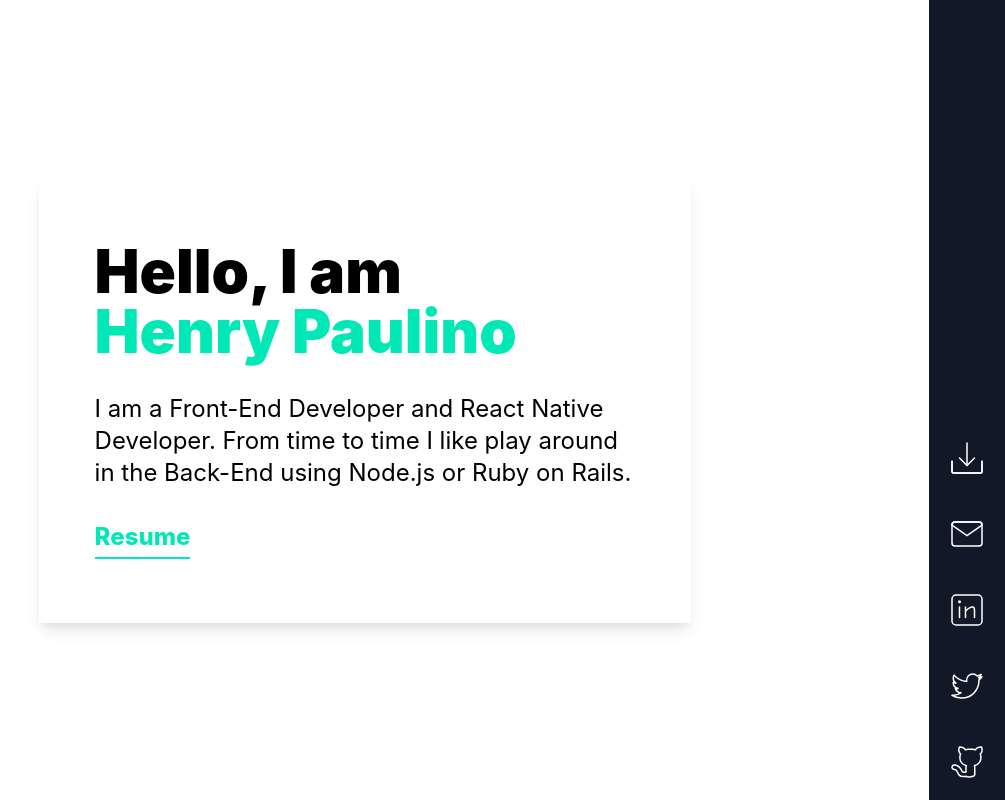
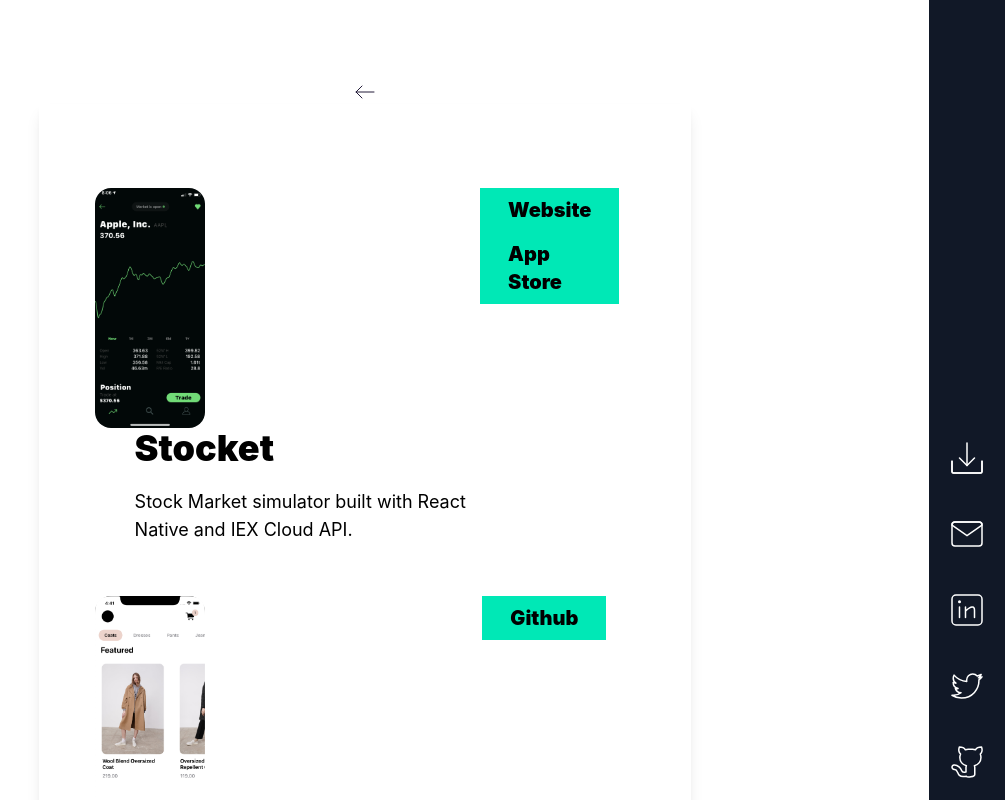
Before and after one commit to corasan/henrypl.com, a React (Create React App) app: page /projects in a window 1280 px wide. Shown: the top 800 px of the page, without its empty margins (275-1280 px from the left). Built offline with nearby package versions, Linux system fonts and the light colour scheme.

Commit message:
add projects page

```diff
--- a/src/App.tsx
+++ b/src/App.tsx
@@ -1,7 +1,6 @@
 import React from 'react'
-import logo from './logo.svg'
 import './App.css'
-import { BrowserRouter as Router, Switch, Route, Link } from 'react-router-dom'
+import { BrowserRouter as Router, Switch, Route } from 'react-router-dom'
 import About from './pages/About'
 import Projects from './pages/Projects'
 import Sidebar from './components/Sidebar'
@@ -9,10 +8,13 @@
 function App() {
   return (
     <Router>
-      <div className="flex min-h-screen justify-center items-center px-12 sm:px-24">
+      <div className="flex flex-col min-h-screen justify-center items-center px-12 py-20 sm:px-24">
         <Switch>
-          <Route path="/">
+          <Route exact path="/">
             <About />
+          </Route>
+          <Route path="/projects">
+            <Projects />
           </Route>
         </Switch>
         <Sidebar />
--- a/src/pages/Projects.tsx
+++ b/src/pages/Projects.tsx
@@ -1,3 +1,51 @@
-const Projects = () => <div />
+import React from 'react'
+import CardContainer from '../components/CardContainer'
+import data from '../projects'
+import ElevatedButton from '../components/ElevatedButton'
+import { ReactComponent as ArrowLeft } from '../assets/arrow-left.svg'
+
+export interface Project {
+  name: string
+  image: string
+  description: string
+  urls: Array<ProjectUrl>
+}
+
+export interface ProjectUrl {
+  title: string
+  url: string
+}
+
+const Projects: React.FC = () => (
+  <>
+    <div className="flex flex-row justify-start items-start max-w-full">
+      <ArrowLeft />
+      <span />
+    </div>
+    <CardContainer>
+      <>
+        {data.projects.map((el: Project, i) => (
+          <div key={i} className="flex flex-row pt-5 pb-8">
+            <div>
+              <img src={el.image} className="max-w-5xl max-h-60 rounded-2xl" />
+              <div className="flex flex-col justify-between pl-10">
+                <div>
+                  <p className="text-2xl font-black sm:text-4xl">{el.name}</p>
+                  <p className="text-lg pt-5">{el.description}</p>
+                </div>
+              </div>
+            </div>
+
+            <div className="flex flex-col">
+              {el.urls.map(({ url, title }, subIndex) => (
+                <ElevatedButton url={url} title={title} key={subIndex} />
+              ))}
+            </div>
+          </div>
+        ))}
+      </>
+    </CardContainer>
+  </>
+)
 
 export default Projects
```
